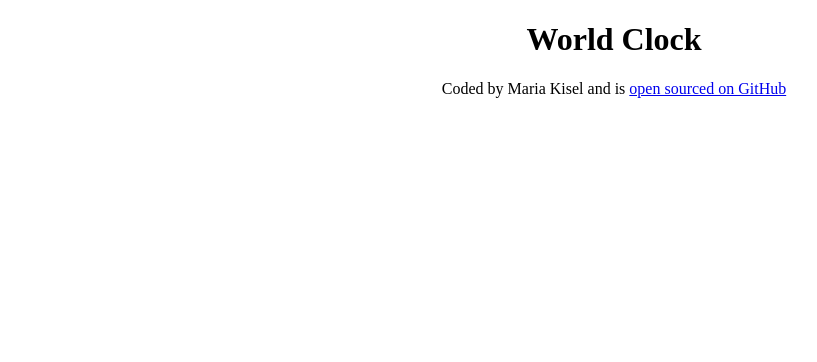
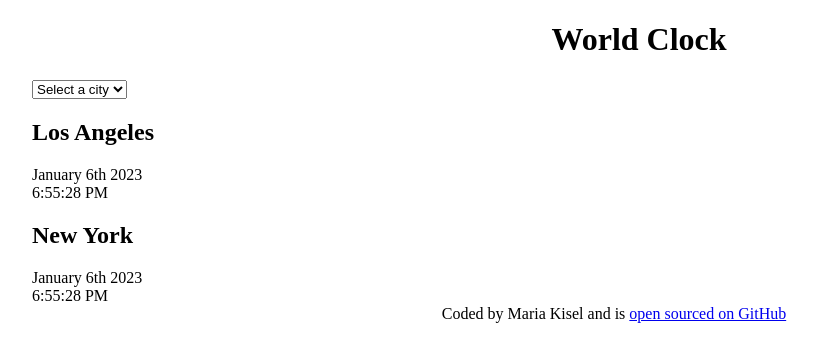
Before and after one commit to mariakisel16/world-clock, a plain HTML site: page index.html in a window 1280 px wide. Shown: the whole page, without its empty margins (26-843 px from the left). Drawn offline with Linux system fonts and the light colour scheme.

Commit message:
added container

```diff
--- a/css/style.css
+++ b/css/style.css
@@ -5,3 +5,6 @@ footer {
   text-align: center;
   font-weight: 300;
 }
+.container {
+  margin-left: 50px;
+}
--- a/index.html
+++ b/index.html
@@ -8,11 +8,31 @@
     <title>World Clock by Maria Kisel</title>
   </head>
   <body>
-    <h1>World Clock</h1>
+    <div class="container">
+      <h1>World Clock</h1>
+
+      <select>
+        <option value="">Select a city</option>
+        <option value="">London</option>
+        <option value="">Atlanta</option>
+        <option value="">Philadelphia</option>
+      </select>
+      <div class="city">
+        <h2>Los Angeles</h2>
+        <div class="date">January 6th 2023</div>
+        <div class="time">6:55:28 PM</div>
+      </div>
+      <div class="city">
+        <h2>New York</h2>
+        <div class="date">January 6th 2023</div>
+        <div class="time">6:55:28 PM</div>
+      </div>
+    </div>
     <footer>
       Coded by Maria Kisel and is
       <a href="#" target="_blanck">open sourced on GitHub</a>
     </footer>
+
     <script src="js/index.js"></script>
   </body>
 </html>
```
